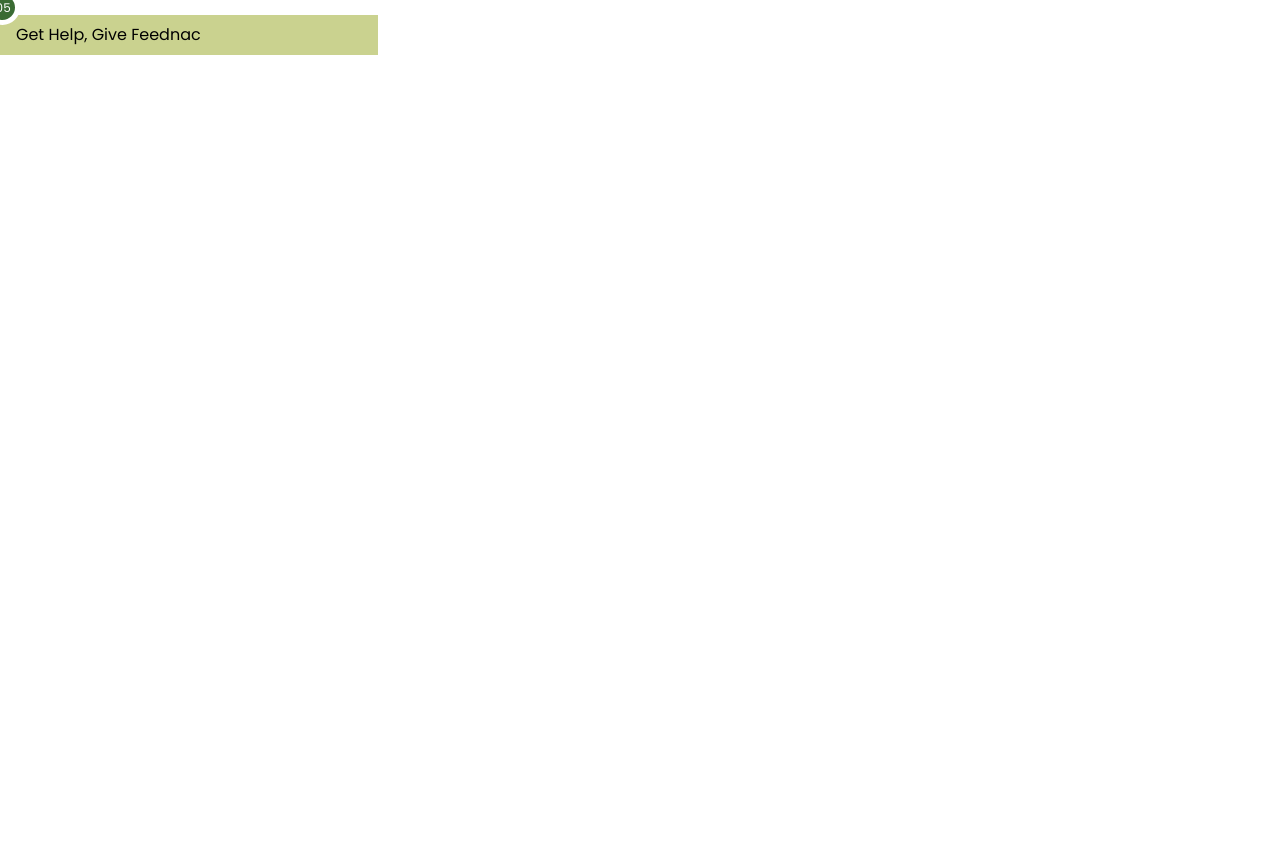
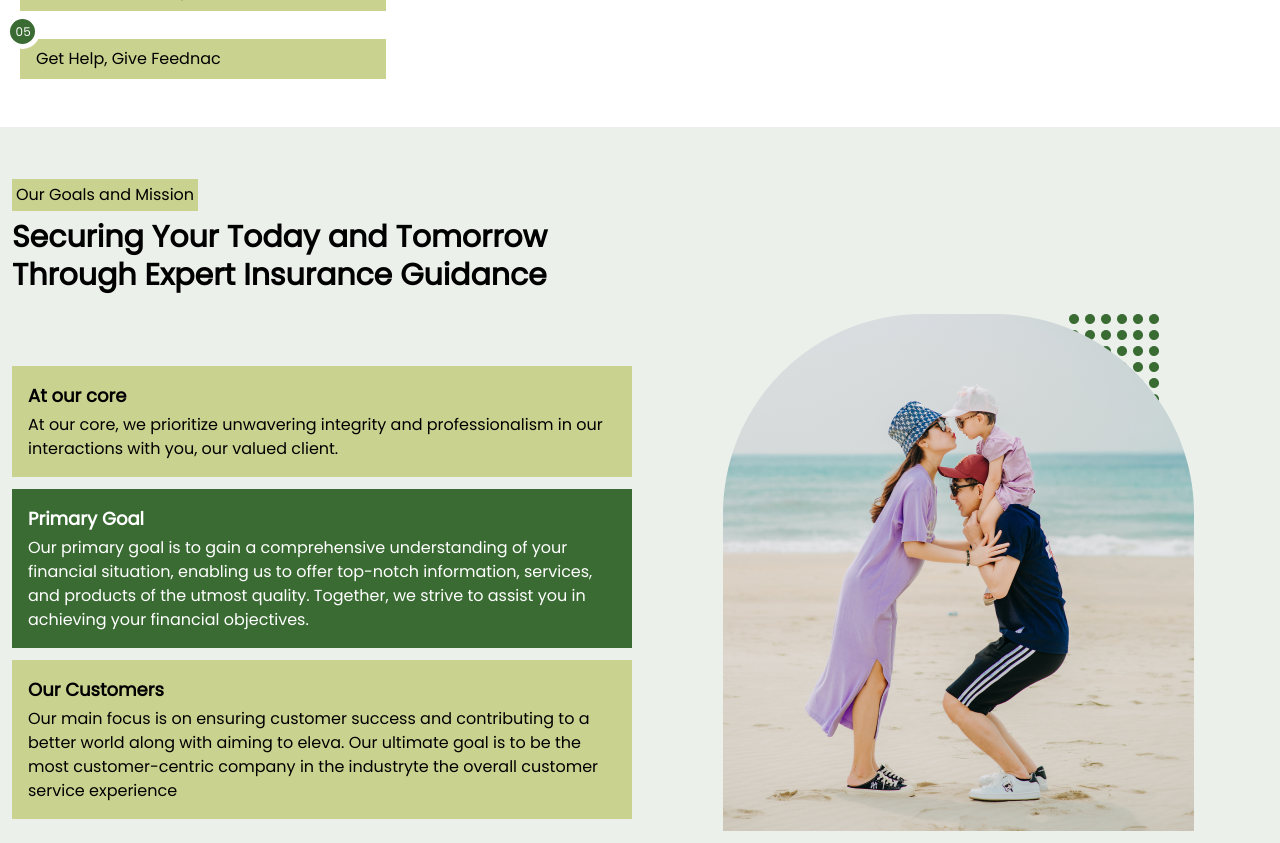
Before and after one commit to stechx1/insurance-buzz-v2, a Next.js app: page / in a window 1280 px wide. Shown: the part 2480-3323 px from the top of the page. Before the commit the page ends 2583 px from the top, so only its background shows below. Built offline with nearby package versions, Linux system fonts and the light colour scheme.

Commit message:
New Process Page Added

```diff
--- /dev/null
+++ b/components/Goals/GoalsAndMissions.js
@@ -0,0 +1,33 @@
+import React from 'react'
+import GoalsBox from './GoalsBox'
+
+const GoalsAndMissions = () => {
+  return (
+    <div className='bg-[#3A6B351A] px-3 py-3'>
+
+      <div className='flex flex-col mt-10  max-w-7xl m-auto'>
+        <span className='bg-[#CAD28F] w-fit p-1 mb-2'>Our Goals and Mission</span>
+        <span className='font-[700] text-[30px] text-black leading-tight sm:w-1/2'>Securing Your Today and Tomorrow Through Expert Insurance Guidance</span>
+
+        <div className='flex lg:flex-row flex-col justify-between items-center mt-5 gap-4'>
+
+          <div className='flex flex-col mt-10 gap-3 flex-1'>
+            <GoalsBox text1={"At our core"} text2={"At our core, we prioritize unwavering integrity and professionalism in our interactions with you, our valued client."} />
+            <GoalsBox text1={"Primary Goal"} text2={"Our primary goal is to gain a comprehensive understanding of your financial situation, enabling us to offer top-notch information, services, and products of the utmost quality. Together, we strive to assist you in achieving your financial objectives."} diff />
+            <GoalsBox text1={"Our Customers"} text2={"Our main focus is on ensuring customer success and contributing to a better world along with aiming to eleva. Our ultimate goal is to be the most customer-centric company in the industryte the overall customer service experience"} />
+          </div>
+
+          <div className='flex  relative flex-1 justify-center'>
+            <div className='absolute top-0 right-[16%] z-0'>
+              <img src="/images/dots.png" alt="dots" />
+            </div>
+            <img className=' z-10' src="/images/goals.png" alt="our-goal-and-mission" />
+          </div>
+
+        </div>
+      </div>
+    </div>
+  )
+}
+
+export default GoalsAndMissions
--- /dev/null
+++ b/components/Goals/GoalsBox.js
@@ -0,0 +1,12 @@
+import React from 'react'
+
+const GoalsBox = ({ text1, text2, diff }) => {
+  return (
+    <div className={`flex flex-col ${diff ? 'text-white' : 'text-black'} gap-1 p-4 ${diff ? 'bg-[#3A6B33]' : 'bg-[#CAD28F]'}`}>
+      <span className=' font-semibold text-[18px]'>{text1}</span>
+      <span>{text2}</span>
+    </div>
+  )
+}
+
+export default GoalsBox
--- a/components/Process/Process.js
+++ b/components/Process/Process.js
@@ -25,11 +25,11 @@ const Process = () => {
 
   }
   return (
-    <div className='flex flex-col max-w-7xl m-auto'>
+    <div className='flex flex-col px-5 max-w-7xl m-auto'>
       <span className='bg-[#CAD28F] w-fit p-1 mb-2'>Process</span>
       <span className='font-[700] text-[30px] text-black leading-tight sm:w-1/2'>Get the coverage you need for your business, family and assets</span>
 
-      <div className='flex justify-between gap-5 my-10'>
+      <div className='flex md:flex-row flex-col justify-between gap-5 my-10'>
 
         <div className='flex flex-col gap-5 flex-1 '>
 
@@ -37,35 +37,35 @@ const Process = () => {
             <div style={{ width: '35px', height: '35px', borderRadius: '50%', backgroundColor: '#3A6B33', position: "absolute", top: '-25px', left: "-15px", border: "5px solid white" }}>
               <span className='text-center ml-[0.35rem] text-white text-xs'>01</span>
             </div>
-            <span className={` ${isOpen.first ? 'bg-[#3A6B33]' : 'bg-[#CAD28F]'} w-[60%] block px-4 py-2 ${isOpen.first ? 'text-white' : 'text-black'} mb-2`}>Analyize numerious  insurance documents</span>
+            <span className={` ${isOpen.first ? 'bg-[#3A6B33]' : 'bg-[#CAD28F]'} xl:w-[60%] w-full lg:w-[80%] block px-4 py-2 ${isOpen.first ? 'text-white' : 'text-black'} mb-2`}>Analyize numerious  insurance documents</span>
           </div>
 
           <div onClick={() => { toogle('second') }} className='relative cursor-pointer'>
             <div style={{ width: '35px', height: '35px', borderRadius: '50%', backgroundColor: '#3A6B33', position: "absolute", top: '-25px', left: "-15px", border: "5px solid white" }}>
               <span className='text-center ml-[0.35rem] text-white text-xs'>02</span>
             </div>
-            <span className={` ${isOpen.second ? 'bg-[#3A6B33]' : 'bg-[#CAD28F]'} w-[60%] block px-4 py-2 ${isOpen.second ? 'text-white' : 'text-black'} mb-2`}>Fill Your Insurance Forms</span>
+            <span className={` ${isOpen.second ? 'bg-[#3A6B33]' : 'bg-[#CAD28F]'} xl:w-[60%] w-full lg:w-[80%] block px-4 py-2 ${isOpen.second ? 'text-white' : 'text-black'} mb-2`}>Fill Your Insurance Forms</span>
           </div>
 
           <div onClick={() => { toogle('third') }} className='relative cursor-pointer'>
             <div style={{ width: '35px', height: '35px', borderRadius: '50%', backgroundColor: '#3A6B33', position: "absolute", top: '-25px', left: "-15px", border: "5px solid white" }}>
               <span className='text-center ml-[0.35rem] text-white text-xs'>03</span>
             </div>
-            <span className={` ${isOpen.third ? 'bg-[#3A6B33]' : 'bg-[#CAD28F]'} w-[60%] block px-4 py-2 ${isOpen.third ? 'text-white' : 'text-black'} mb-2`}>Pinpoint Ideal policy that suits your needs</span>
+            <span className={` ${isOpen.third ? 'bg-[#3A6B33]' : 'bg-[#CAD28F]'} xl:w-[60%] w-full lg:w-[80%] block px-4 py-2 ${isOpen.third ? 'text-white' : 'text-black'} mb-2`}>Pinpoint Ideal policy that suits your needs</span>
           </div>
 
           <div onClick={() => { toogle('forth') }} className='relative cursor-pointer'>
             <div style={{ width: '35px', height: '35px', borderRadius: '50%', backgroundColor: '#3A6B33', position: "absolute", top: '-25px', left: "-15px", border: "5px solid white" }}>
               <span className='text-center ml-[0.35rem] text-white text-xs'>04</span>
             </div>
-            <span className={` ${isOpen.forth ? 'bg-[#3A6B33]' : 'bg-[#CAD28F]'} w-[60%] block px-4 py-2 ${isOpen.forth ? 'text-white' : 'text-black'} mb-2`}>Get the most competitive rates</span>
+            <span className={` ${isOpen.forth ? 'bg-[#3A6B33]' : 'bg-[#CAD28F]'} xl:w-[60%] w-full lg:w-[80%] block px-4 py-2 ${isOpen.forth ? 'text-white' : 'text-black'} mb-2`}>Get the most competitive rates</span>
           </div>
 
           <div onClick={() => { toogle('fifth') }} className='relative cursor-pointer'>
             <div style={{ width: '35px', height: '35px', borderRadius: '50%', backgroundColor: '#3A6B33', position: "absolute", top: '-25px', left: "-15px", border: "5px solid white" }}>
               <span className='text-center ml-[0.35rem] text-white text-xs'>05</span>
             </div>
-            <span className={` ${isOpen.fifth ? 'bg-[#3A6B33]' : 'bg-[#CAD28F]'} w-[60%] block px-4 py-2 ${isOpen.fifth ? 'text-white' : 'text-black'} mb-2`}>Get Help, Give Feednac</span>
+            <span className={` ${isOpen.fifth ? 'bg-[#3A6B33]' : 'bg-[#CAD28F]'} xl:w-[60%] w-full lg:w-[80%] block px-4 py-2 ${isOpen.fifth ? 'text-white' : 'text-black'} mb-2`}>Get Help, Give Feednac</span>
           </div>
 
 
--- a/pages/index.js
+++ b/pages/index.js
@@ -5,6 +5,7 @@ import InsuranceSolutions from '@/components/InsuranceSolutions'
 import AboutUs from '@/components/AboutUs/AboutUs'
 import Coverages from '@/components/Coverages/Coverages'
 import Process from '@/components/Process/Process'
+import GoalsAndMissions from '@/components/Goals/GoalsAndMissions'
 
 export default function Home() {
   return (
@@ -34,6 +35,8 @@ export default function Home() {
       <Coverages />
 
       <Process />
+
+      <GoalsAndMissions />
     </>
 
   )
```
Also changed, not shown: public/images/dots.png (added), public/images/goals.png (added).
